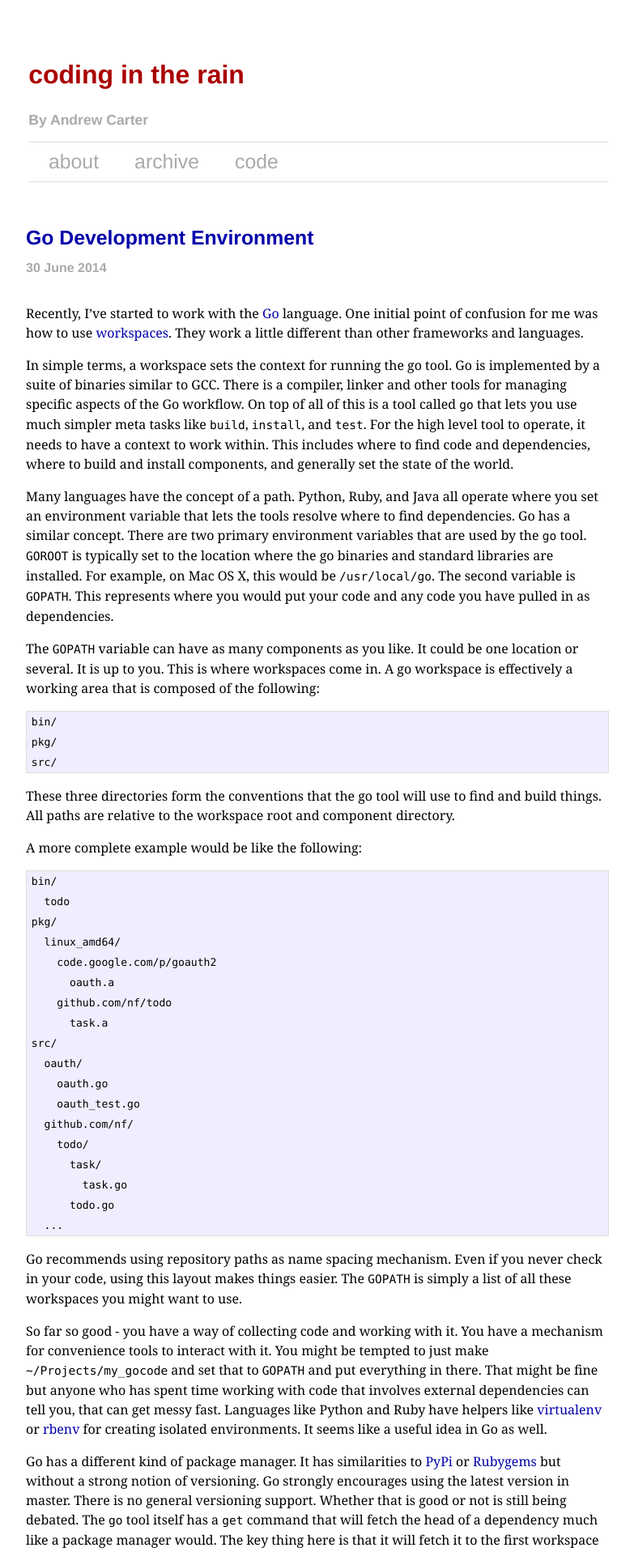
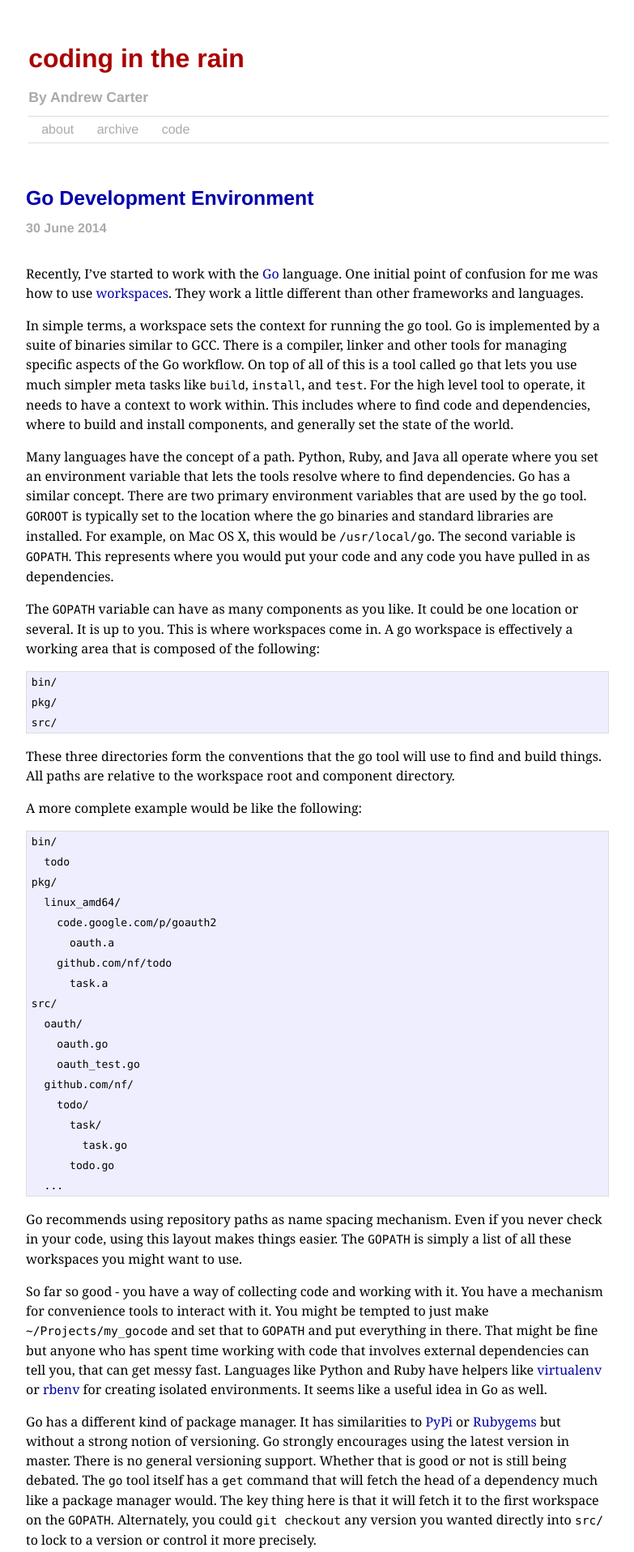
Before and after one commit to ascarter/ascarter.github.io, a Jekyll site: the page built from index.html, in a window 1280 px wide. Shown: the top 1917 px of the page at 81% size, without its empty margins (248-1031 px from the left). Built offline with Jekyll 4.4.1, drawn with Linux system fonts in a browser that asks for light colours.

Commit message:
Tweak font styles

```diff
--- a/css/site.css
+++ b/css/site.css
@@ -16,7 +16,7 @@
 	text-align: center;
 	margin: 0em;
 	background-color: #ffffff;
-    font-family: 'Avenir Next', 'HelveticaNeue-Light', 'Helvetica Neue', Helvetica, Arial, sans-serif;
+    font-family: 'Myriad Set Pro', 'Helvetica Neue', Helvetica, Arial, sans-serif;
 	font-size: 16px;
 	font-style: normal;
 	font-variant: normal;
@@ -93,7 +93,7 @@
 	font-size: 1.0em;
 	text-align: left;
 	padding: 1em 2.5em;
-	margin: 2em auto 2em auto;
+	margin: 1em auto 1em auto;
 	line-height: 1.5em;
 	width: 720px;
     background-color: white;
@@ -107,6 +107,7 @@
 	font-size: 1.0em;
 	margin-left: 0.2em;
 	color: #aaa;
+	line-height: 1em;
 }
 
 #masthead a:link,
@@ -131,7 +132,7 @@
     padding: 0.5em;
 	border-bottom: 1px solid #ddd;
 	border-top: 1px solid #ddd;
-	font-size: 1.55em;
+	font-size: 1.0em;
 }
 
 nav a:hover {
@@ -171,6 +172,10 @@
 	color: #aaa;
 }
 
+footer a:hover {
+	color: #00a;
+}
+
 footer #copyright {
 	color: #aaa;
 	text-align: left;
@@ -178,6 +183,10 @@
 
 footer #copyright a {
 	color: #aaa;
+}
+
+footer #feed {
+	float: right;
 }
 
 /*--------------------------------------------------------------
@@ -271,7 +280,7 @@
 }
 
 article .body {
-    font-family: Georgia, serif;
+    font-family: Georgia, Times New Roman, Times, serif;
 }
 
 /*--------------------------------------------------------------
```
